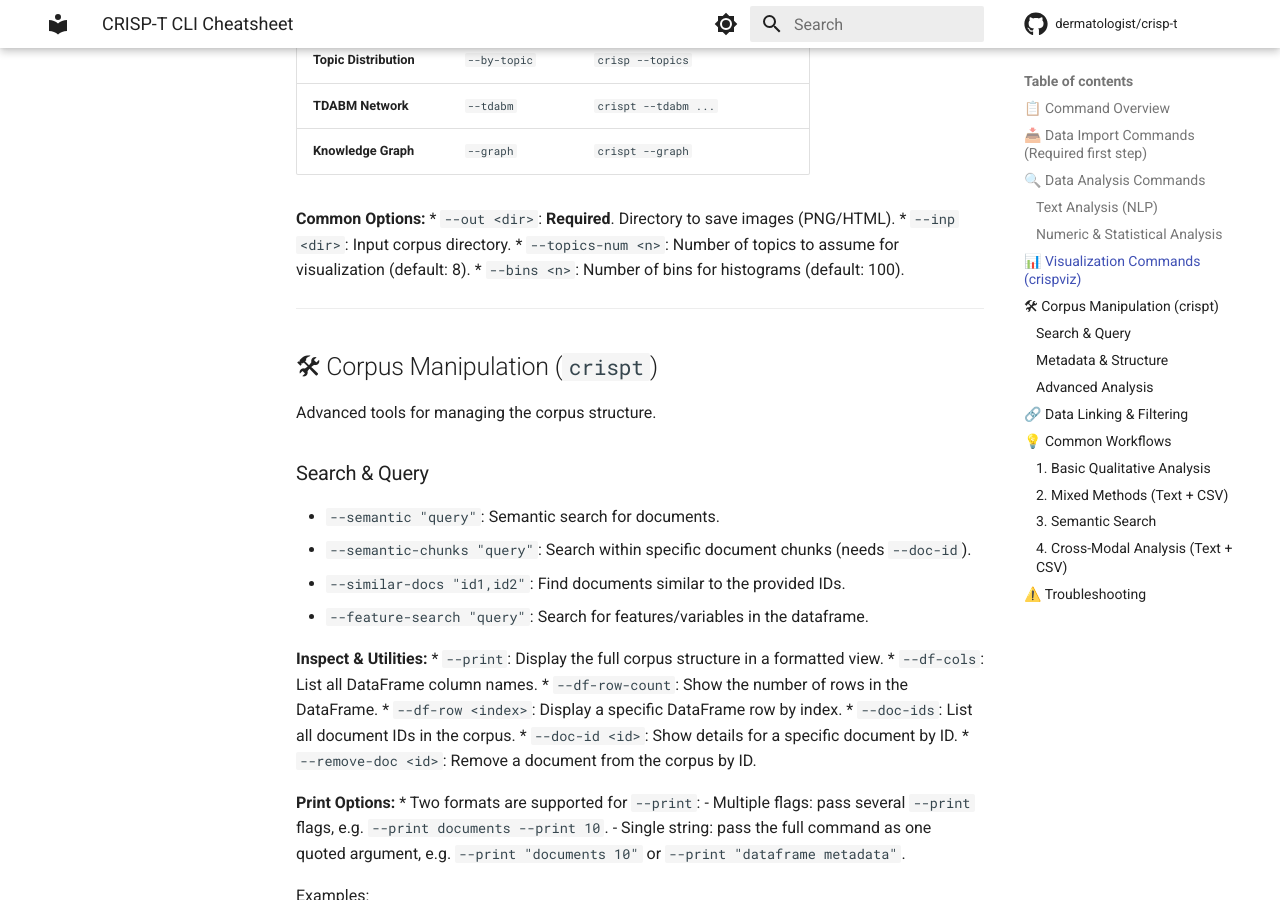
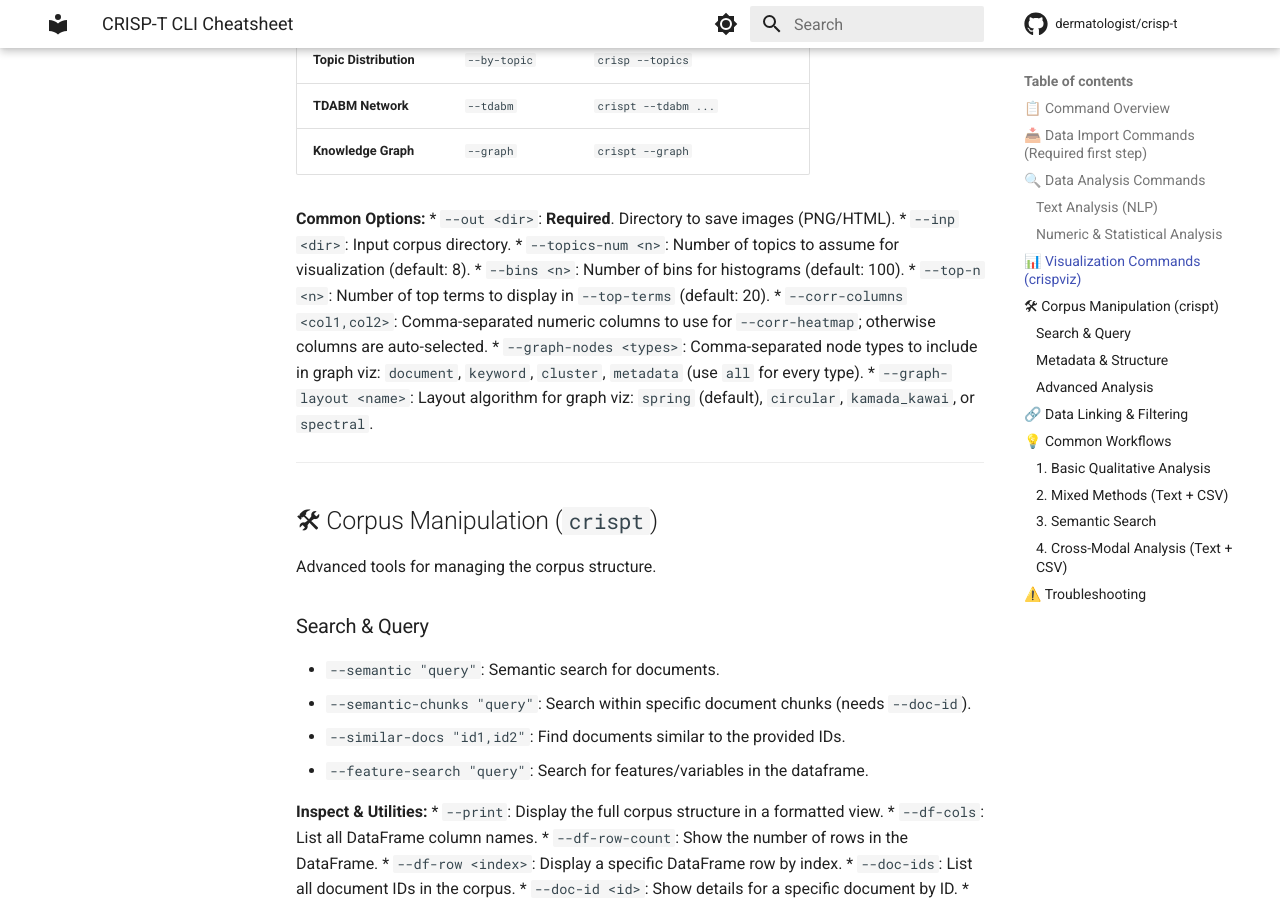
Before and after one commit to dermatologist/crisp-t, an MkDocs documentation site: the page built from docs/cheatsheet.md, in a window 1280 px wide and 900 px high, scrolled down 2868 px. Built offline with MkDocs 1.6.1 and Material for MkDocs 9.7.7, drawn with Linux system fonts in a browser that asks for light colours; comment, search, counter and statistics services are not loaded.

Commit message:
fix: Add new flags for top terms display and graph visualization options in cheatsheet

```diff
--- a/docs/cheatsheet.md
+++ b/docs/cheatsheet.md
@@ -91,6 +91,10 @@ Run these commands *after* performing the relevant analysis with `crisp` or `cri
 *   `--inp <dir>`: Input corpus directory.
 *   `--topics-num <n>`: Number of topics to assume for visualization (default: 8).
 *   `--bins <n>`: Number of bins for histograms (default: 100).
+*   `--top-n <n>`: Number of top terms to display in `--top-terms` (default: 20).
+*   `--corr-columns <col1,col2>`: Comma-separated numeric columns to use for `--corr-heatmap`; otherwise columns are auto-selected.
+*   `--graph-nodes <types>`: Comma-separated node types to include in graph viz: `document`, `keyword`, `cluster`, `metadata` (use `all` for every type).
+*   `--graph-layout <name>`: Layout algorithm for graph viz: `spring` (default), `circular`, `kamada_kawai`, or `spectral`.
 
 ---
 
```
